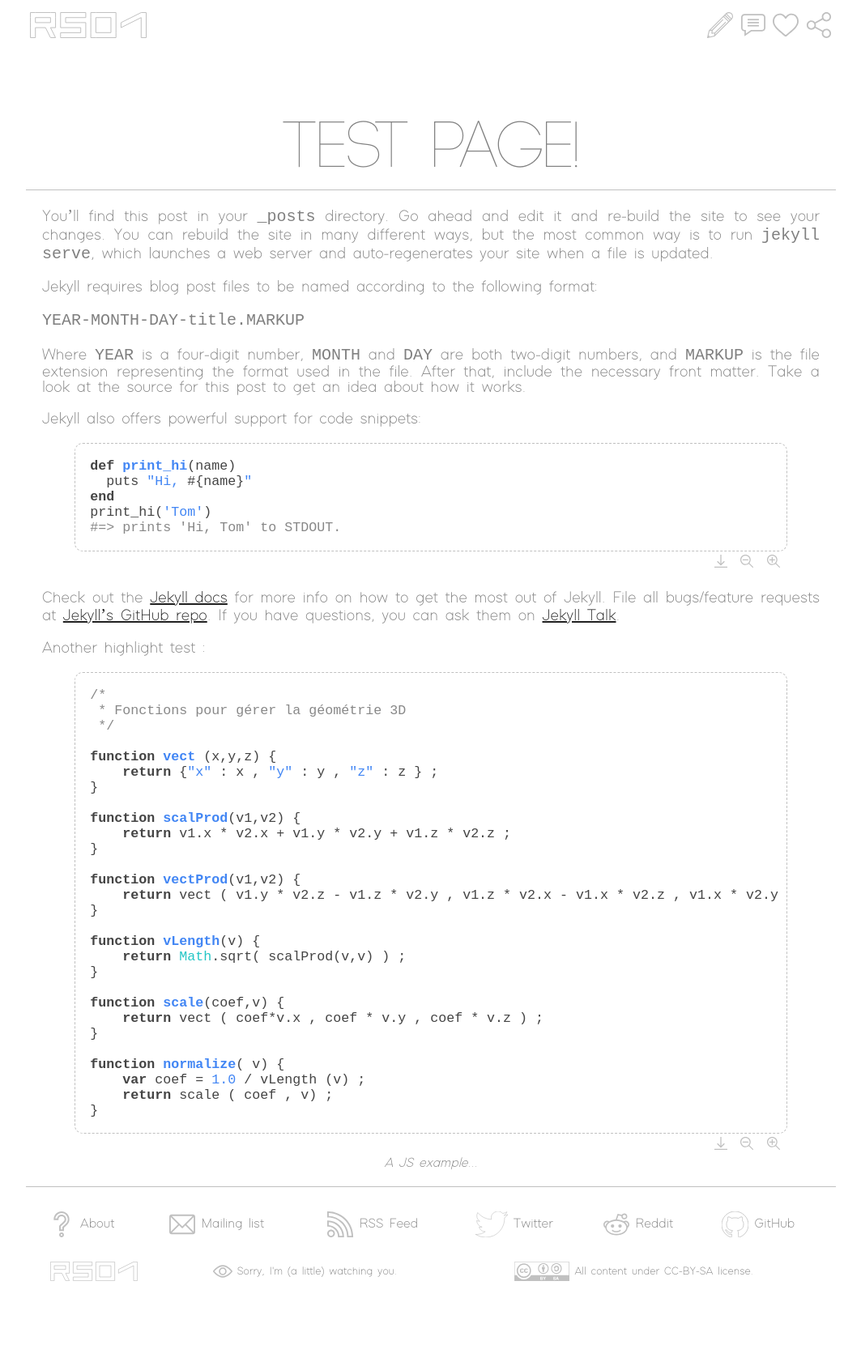
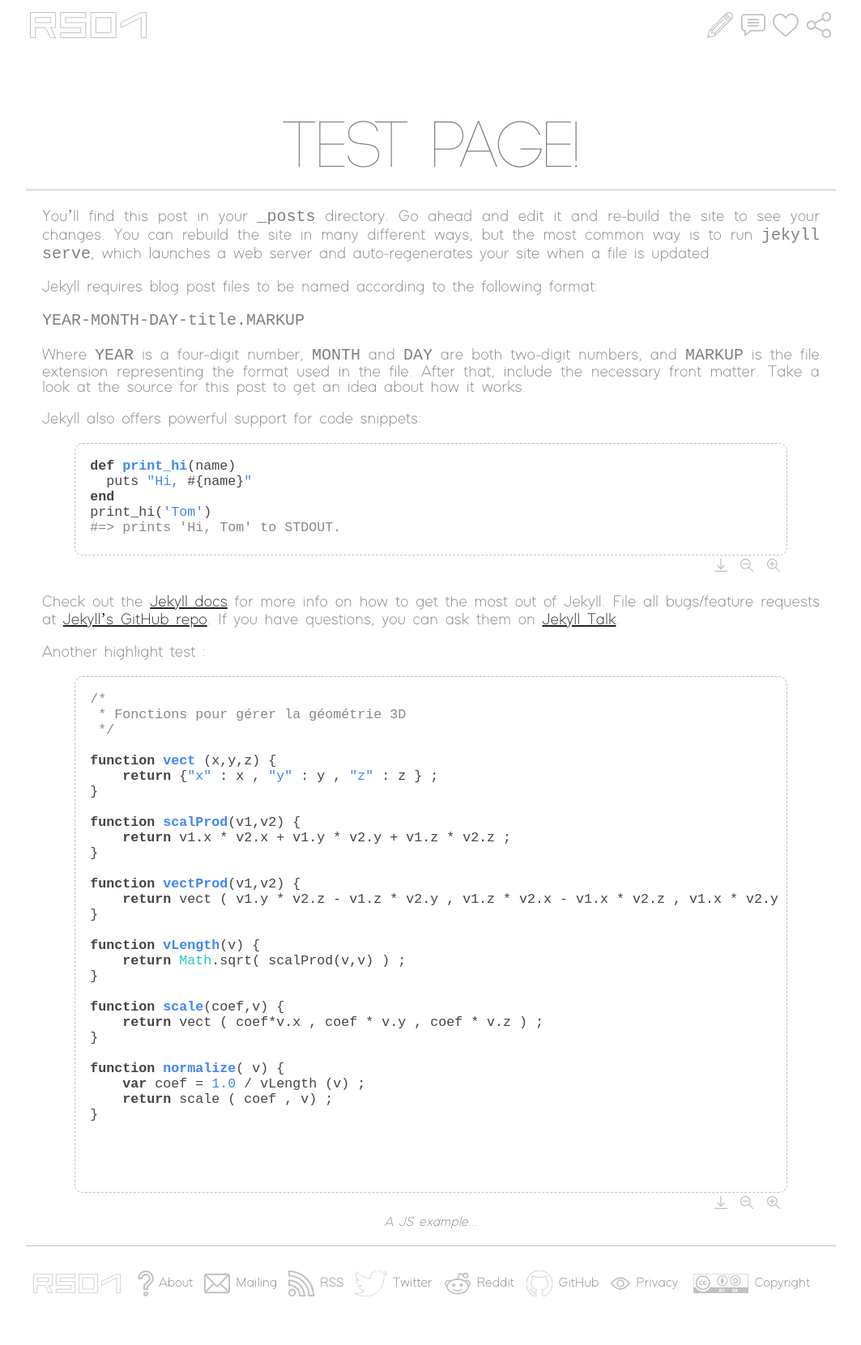
Before and after one commit to rs01blog/rs01blog.github.io, a Jekyll site: the page built from pages/test/index.md, in a window 1280 px wide. Shown: the whole page at 81% size, without its empty margins (108-1171 px from the left). Built offline with Jekyll 4.4.1, drawn with Linux system fonts in a browser that asks for light colours; before the commit the page ends 1612 px from its top, so only the background shows below that.

Commit message:
style (footer, code areas) improvement).

```diff
--- a/_includes/code-snippet.html
+++ b/_includes/code-snippet.html
@@ -1,5 +1,5 @@
 <figure class="highlight">
-    <pre><code id="code-{{include.id}}" class="language-{{include.language}} hljs" data-lang="{{include.language}}">{% include_relative {{ include.path }} %}</code></pre>
+    <pre><code id="code-{{include.id}}" class="language-{{include.language}} hljs {{include.style}}" data-lang="{{include.language}}">{% include_relative {{ include.path }} %}</code></pre>
     <ul class="buttons">
     	<li><a href="{{include.path}}"><img src="/img/Download-Grey.svg"></a></li>
     	<li><a href="javascript:zoomOutCode('{{include.id}}')"><img src="/img/Zoom-out-Grey.svg"></a></li>
--- a/_layouts/default.html
+++ b/_layouts/default.html
@@ -24,23 +24,26 @@
 
 			<div class="footer-group">
 				<ul>
-
+					<li>
+						<a href="/">
+							<img title="RS01, an interactive tech blog" alt="RS01" src="/img/rs01-small.svg" class="icon" style="height:24px;">
+						</a>
+					</li>
 					<li>
 						<a href="/about.md">
-							<img src="/img/Question-Grey.svg">
-							About
+							<img src="/img/Question-Grey.svg">About
 						</a>
 					</li>
 					<li>
 						<a onclick="showSuscribeMailingList()">
 							<img src="/img/Email-Grey.svg">
-							Mailing list
+							Mailing
 						</a>
 					</li>
 					<li>
 						<a href="/rss.xml">
 							<img src="/img/Rss-Grey.svg">
-							RSS Feed
+							RSS
 						</a>
 					</li>
 					<li>
@@ -61,29 +64,26 @@
 							GitHub
 						</a>
 					</li>
+					<li>
+						<a href="/privacy.md" title="Sorry, I'm (a little) watching you.">
+							<img src="/img/Eye-Grey.svg" style="height:24px;">
+							Privacy
+						</a>
+					</li>
+					<li>
+						<a href="https://creativecommons.org/licenses/by-sa/4.0/" title="All content under CC-BY-SA license.">
+							<img src="/img/CC-Grey.svg" style="height:24px;">
+							Copyright
+						</a>
+					</li>
 				</ul>
 			</div>
 
 			<div class="footer-group">
 
 				<ul style="font-size:smaller">
-					<li>
-						<a href="/">
-							<img title="RS01, an interactive tech blog" alt="RS01" src="/img/rs01-small.svg" class="icon" style="height:24px;">
-						</a>
-					</li>
-					<li>
-						<a href="/privacy.md">
-							<img src="/img/Eye-Grey.svg" style="height:24px;">
-							Sorry, I'm (a little) watching you.
-						</a>
-					</li>
-					<li>
-						<a href="https://creativecommons.org/licenses/by-sa/4.0/">
-							<img src="/img/CC-Grey.svg" style="height:24px;">
-							All content under CC-BY-SA license.
-						</a>
-					</li>
+
+
 				</ul>
 
 			</div>
--- a/pages/test/index.md
+++ b/pages/test/index.md
@@ -16,13 +16,13 @@ Where `YEAR` is a four-digit number, `MONTH` and `DAY` are both two-digit number
 Jekyll also offers powerful support for code snippets:
 
 
-{% include code-snippet.html language="ruby" id="code1" path="code.rb" %}
+{% include code-snippet.html language="ruby" id="code1" path="code.rb" style="snippet" %}
 
 Check out the [Jekyll docs][jekyll-docs] for more info on how to get the most out of Jekyll. File all bugs/feature requests at [Jekyll’s GitHub repo][jekyll-gh]. If you have questions, you can ask them on [Jekyll Talk][jekyll-talk].
 
 
 Another highlight test :
-{% include code-snippet.html language="javascript" id="code2" path="code2.js" caption="A JS example..." %}
+{% include code-snippet.html language="javascript" id="code2" path="code2.js" style="example" caption="A JS example..." %}
 
 [jekyll-docs]: https://jekyllrb.com/docs/home
 [jekyll-gh]:   https://github.com/jekyll/jekyll
--- a/rs01.scss
+++ b/rs01.scss
@@ -49,6 +49,19 @@ figure {
 		padding:10px;
 		border:1px $light_color dashed;
 		border-radius: 10px;
+
+		.snippet {
+			height:100px;
+		}
+
+		.sample {
+			height : 250px;
+		}
+
+		.example {
+			height : 600px;
+		}
+
 		code {
 			font-size: smaller;
 			scrollbar-color : $light_color white;
@@ -327,6 +340,7 @@ nav {
 			li {
 				display: table-cell;
 				text-align: center;
+				margin-left:20px;
 			}
 
 			ul.left li {
```
